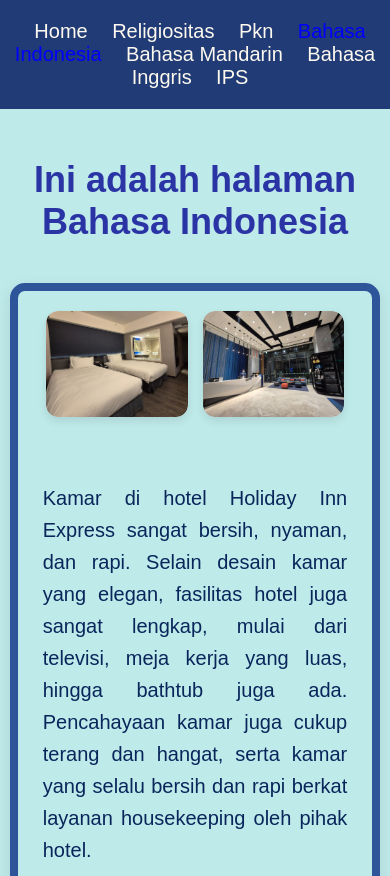
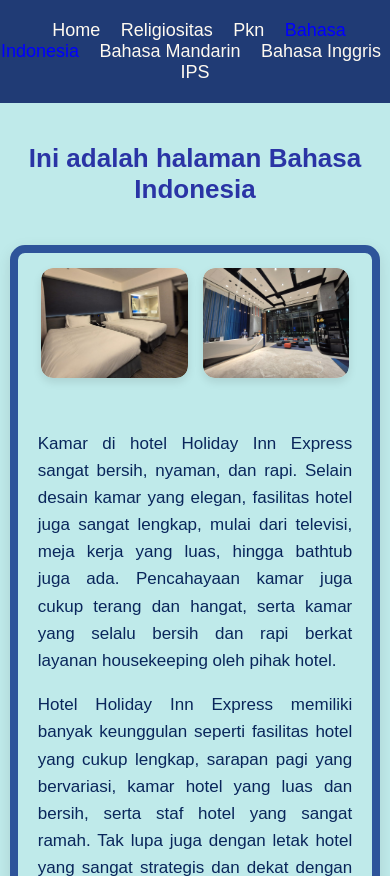
Before and after one commit to zepinci/edutrip-kelas8G, a plain HTML site: page bahasaindonesia.html in a window 390 px wide. Shown: the top 876 px of the page. Drawn offline with Linux system fonts and the light colour scheme.

Commit message:
Update bahasaindonesia.html

```diff
--- a/bahasaindonesia.html
+++ b/bahasaindonesia.html
@@ -5,11 +5,18 @@
   <meta name="viewport" content="width=device-width, initial-scale=1.0"/>
   <title>Bahasa Indonesia - Taiwan Edutrip</title>
   <style>
+    * {
+      box-sizing: border-box;
+    }
+
     body {
       background-color: rgb(191, 234, 234);
       font-family: Arial, Helvetica, sans-serif;
       margin: 0;
       padding: 0;
+      font-size: 16px;
+      max-width: 100%;
+      overflow-x: hidden;
     }
 
     header {
@@ -20,9 +27,9 @@
 
     header a {
       color: floralwhite;
-      font-size: 30px;
+      font-size: 22px;
       text-decoration: none;
-      margin: 0 15px;
+      margin: 0 12px;
       transition: color 0.3s ease;
     }
 
@@ -32,20 +39,21 @@
 
     h1 {
       text-align: center;
-      margin-top: 50px;
-      font-size: 36px;
+      margin-top: 40px;
+      font-size: 30px;
       color: rgb(42, 52, 165);
     }
 
     .experience-section {
       width: 80%;
-      max-width: 1200px;
+      max-width: 1000px;
       margin: 40px auto;
     }
 
     .experience-card {
       display: flex;
-      margin-bottom: 40px;
+      flex-wrap: wrap;
+      margin-bottom: 30px;
       background-color: rgb(191, 234, 234);
       border: 8px solid rgb(46, 84, 154);
       border-radius: 15px;
@@ -55,12 +63,11 @@
 
     .image-container {
       width: 45%;
+      padding: 20px;
       display: flex;
       flex-direction: column;
+      gap: 20px;
       justify-content: center;
-      padding: 20px;
-      box-sizing: border-box;
-      gap: 20px;
     }
 
     .experience-image {
@@ -89,22 +96,21 @@
 
     .experience-content {
       width: 55%;
-      padding: 30px;
-      font-size: 22px;
+      padding: 20px;
+      font-size: 18px;
       text-align: justify;
       color: rgb(9, 38, 91);
       line-height: 1.6;
-      box-sizing: border-box;
-    }
-
-    .experience-content p {
-      margin-bottom: 20px;
     }
 
     @media (max-width: 768px) {
       header a {
-        font-size: 20px;
-        margin: 0 10px;
+        font-size: 18px;
+        margin: 0 8px;
+      }
+
+      h1 {
+        font-size: 26px;
       }
 
       .experience-section {
@@ -115,17 +121,16 @@
         flex-direction: column;
       }
 
-      .image-container,
-      .experience-content {
+      .image-container, .experience-content {
         width: 100%;
       }
 
       .image-container {
+        padding: 15px;
         flex-direction: row;
         flex-wrap: wrap;
+        gap: 15px;
         justify-content: center;
-        gap: 15px;
-        padding: 20px;
       }
 
       .experience-image {
@@ -134,8 +139,8 @@
       }
 
       .experience-content {
-        padding: 25px;
-        font-size: 20px;
+        padding: 20px;
+        font-size: 17px;
       }
     }
   </style>
```
